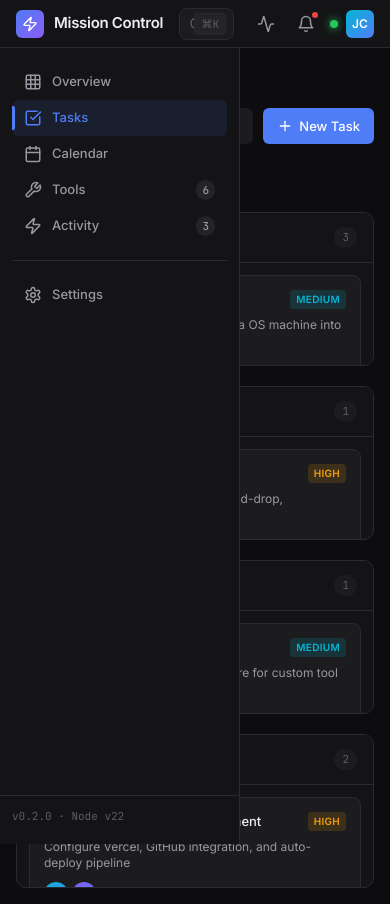
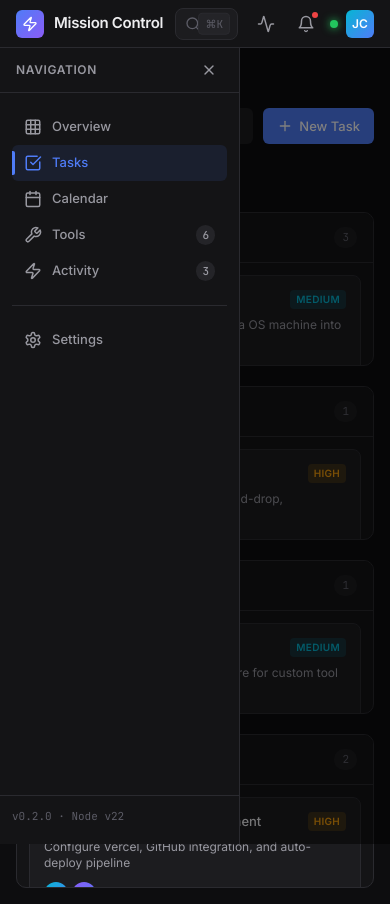
Before and after one commit to Spindvx/mission-control, a Next.js app: page /tasks in a window 390 px wide. Built offline with nearby package versions, Linux system fonts and the light colour scheme.

Commit message:
Sidebar toggle: menu button in TopNav, close button in Sidebar, mobile backdrop

```diff
--- a/components/layout/Shell.tsx
+++ b/components/layout/Shell.tsx
@@ -1,17 +1,19 @@
 'use client';
 
-import { ReactNode } from 'react';
+import { useState } from 'react';
 import TopNav from './TopNav';
 import Sidebar from './Sidebar';
 import styles from './Shell.module.css';
 
-export default function Shell({ children }: { children: ReactNode }) {
+export default function Shell({ children }: { children: React.ReactNode }) {
+  const [sidebarOpen, setSidebarOpen] = useState(true);
+
   return (
     <div className={styles.shell}>
-      <TopNav />
+      <TopNav onMenuClick={() => setSidebarOpen(!sidebarOpen)} />
       <div className={styles.main}>
-        <Sidebar />
-        <main className={styles.content}>
+        <Sidebar isOpen={sidebarOpen} onClose={() => setSidebarOpen(false)} />
+        <main className={`${styles.content} ${!sidebarOpen ? styles.expanded : ''}`}>
           {children}
         </main>
       </div>
--- a/components/layout/Sidebar.module.css
+++ b/components/layout/Sidebar.module.css
@@ -10,6 +10,11 @@
   flex-direction: column;
   padding: 8px 0;
   z-index: 50;
+  transition: transform 300ms var(--ease-out);
+}
+
+.sidebarHeader {
+  display: none;
 }
 
 .nav {
@@ -99,3 +104,71 @@
   color: var(--text-tertiary);
   font-family: 'JetBrains Mono', monospace;
 }
+
+.backdrop {
+  display: none;
+}
+
+.closeBtn {
+  display: none;
+}
+
+/* Mobile */
+@media (max-width: 768px) {
+  .backdrop {
+    display: block;
+    position: fixed;
+    inset: 0;
+    background: rgba(0, 0, 0, 0.5);
+    z-index: 40;
+    opacity: 0;
+    pointer-events: none;
+    transition: opacity 300ms var(--ease-out);
+  }
+
+  .backdropVisible {
+    opacity: 1;
+    pointer-events: auto;
+  }
+
+  .sidebar {
+    transform: translateX(-100%);
+  }
+
+  .sidebarOpen {
+    transform: translateX(0);
+  }
+
+  .sidebarHeader {
+    display: flex;
+    align-items: center;
+    justify-content: space-between;
+    padding: 0 16px 8px;
+    border-bottom: 1px solid var(--border-subtle);
+    margin-bottom: 8px;
+  }
+
+  .sidebarTitle {
+    font-size: 12px;
+    font-weight: 600;
+    color: var(--text-secondary);
+    text-transform: uppercase;
+    letter-spacing: 0.05em;
+  }
+
+  .closeBtn {
+    display: flex;
+    align-items: center;
+    justify-content: center;
+    width: 28px;
+    height: 28px;
+    border-radius: 6px;
+    color: var(--text-secondary);
+    transition: all 150ms var(--ease-out);
+  }
+
+  .closeBtn:hover {
+    background: var(--bg-elevated);
+    color: var(--text-primary);
+  }
+}
--- a/components/layout/Sidebar.tsx
+++ b/components/layout/Sidebar.tsx
@@ -2,8 +2,13 @@
 
 import Link from 'next/link';
 import { usePathname } from 'next/navigation';
-import { Grid, Wrench, Zap, Settings, CheckSquare, Calendar } from 'lucide-react';
+import { Grid, Wrench, Zap, Settings, CheckSquare, Calendar, X } from 'lucide-react';
 import styles from './Sidebar.module.css';
+
+interface SidebarProps {
+  isOpen: boolean;
+  onClose: () => void;
+}
 
 const navItems = [
   { label: 'Overview', href: '/', icon: Grid },
@@ -17,11 +22,25 @@ const bottomItems = [
   { label: 'Settings', href: '/settings', icon: Settings },
 ];
 
-export default function Sidebar() {
+export default function Sidebar({ isOpen, onClose }: SidebarProps) {
   const pathname = usePathname();
 
   return (
-    <aside className={styles.sidebar}>
+    <>
+      {/* Mobile backdrop */}
+      <div
+        className={`${styles.backdrop} ${isOpen ? styles.backdropVisible : ''}`}
+        onClick={onClose}
+      />
+
+      <aside className={`${styles.sidebar} ${isOpen ? styles.sidebarOpen : ''}`}>
+        <div className={styles.sidebarHeader}>
+          <span className={styles.sidebarTitle}>Navigation</span>
+          <button className={styles.closeBtn} onClick={onClose} title="Close sidebar">
+            <X size={16} />
+          </button>
+        </div>
+
         <nav className={styles.nav}>
           <div className={styles.section}>
             {navItems.map((item) => {
@@ -32,6 +51,7 @@ export default function Sidebar() {
                   key={item.href}
                   href={item.href}
                   className={`${styles.navItem} ${isActive ? styles.active : ''}`}
+                  onClick={onClose}
                 >
                   <Icon className={styles.icon} />
                   {item.label}
@@ -54,6 +74,7 @@ export default function Sidebar() {
                   key={item.href}
                   href={item.href}
                   className={`${styles.navItem} ${isActive ? styles.active : ''}`}
+                  onClick={onClose}
                 >
                   <Icon className={styles.icon} />
                   {item.label}
@@ -67,5 +88,6 @@ export default function Sidebar() {
           <div className={styles.footerInfo}>v0.2.0 · Node v22</div>
         </div>
       </aside>
+    </>
   );
 }
--- a/components/layout/TopNav.module.css
+++ b/components/layout/TopNav.module.css
@@ -10,7 +10,23 @@
   align-items: center;
   padding: 0 16px;
   z-index: 100;
-  gap: 16px;
+  gap: 12px;
+}
+
+.menuBtn {
+  display: none;
+  width: 32px;
+  height: 32px;
+  align-items: center;
+  justify-content: center;
+  border-radius: 6px;
+  color: var(--text-secondary);
+  transition: all 150ms var(--ease-out);
+}
+
+.menuBtn:hover {
+  background: var(--bg-elevated);
+  color: var(--text-primary);
 }
 
 .brand {
--- a/components/layout/TopNav.tsx
+++ b/components/layout/TopNav.tsx
@@ -1,12 +1,20 @@
 'use client';
 
 import Link from 'next/link';
-import { Activity, Bell, Search, Zap } from 'lucide-react';
+import { Activity, Bell, Search, Zap, Menu } from 'lucide-react';
 import styles from './TopNav.module.css';
 
-export default function TopNav() {
+interface TopNavProps {
+  onMenuClick: () => void;
+}
+
+export default function TopNav({ onMenuClick }: TopNavProps) {
   return (
     <nav className={styles.nav}>
+      <button className={styles.menuBtn} onClick={onMenuClick} title="Toggle sidebar">
+        <Menu size={18} />
+      </button>
+
       <Link href="/" className={styles.brand}>
         <div className={styles.logoMark}>
           <Zap />
```
Lines whose indentation alone changed are shown as unchanged.
